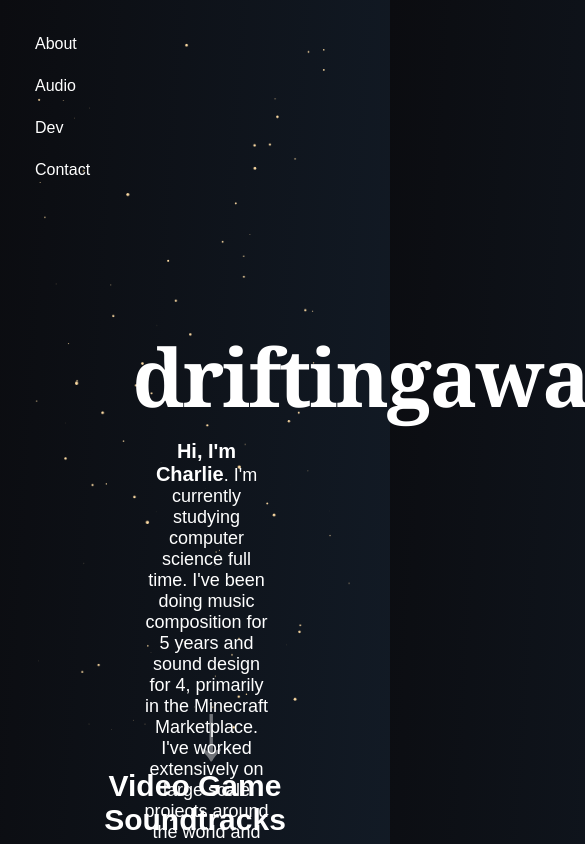
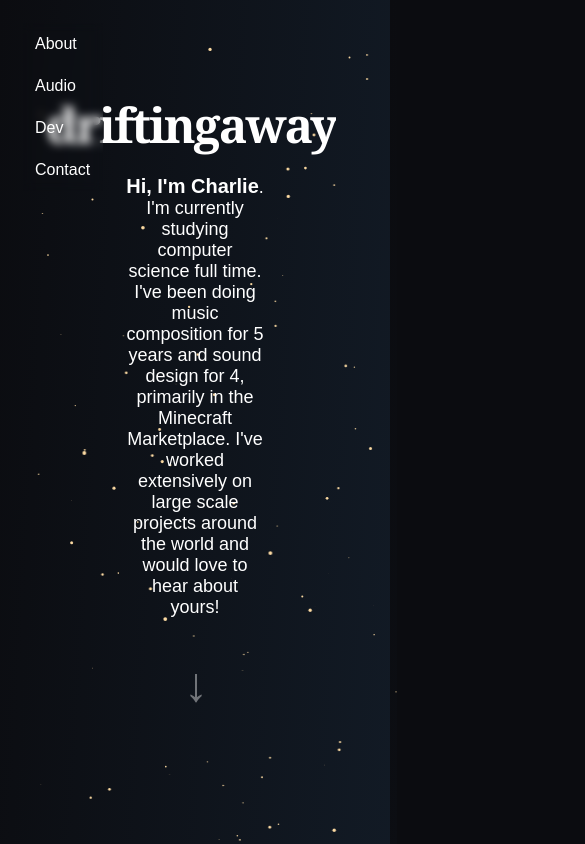
Before and after one commit to driftingawaynow/driftingawaynow.github.io, a plain HTML site: page index.html in a window 390 px wide. Shown: the top 844 px of the page, 585 px wide, since content can reach past the window. Drawn offline with Linux system fonts and the light colour scheme.

Commit message:
making more mobile friendly

```diff
--- a/style.css
+++ b/style.css
@@ -7,16 +7,17 @@ body {
 }
 
 canvas {
-    position: static;
+    position: absolute;
     perspective: -10px;
-    width: 95%;
+    width: 96%;
+    height: 100%
 }
 
 h1 {
     font-family: Georgia, sans-serif;
-    font-size: 5em;
+    font-size: 3em;
     letter-spacing: -2px;
-    position: absolute;
+    position: relative;
 }
 
 h2 {
@@ -29,15 +30,15 @@ main {
 }
 
 .arrow {
-    position: absolute;
-    left: 49%;
-    bottom: 1%;
+    position: relative;
     animation: fadeIn 8s;
 }
 
 .vertical-menu {
     width: 80px; /* Set a width if you like */
     position: fixed;
+    z-index: 2000;
+    backdrop-filter: blur(5px);
 }
 
 .vertical-menu a {
@@ -61,7 +62,7 @@ main {
 }
 
 .about {
-    position: absolute;
+    position: relative;
     padding-left: 30%;
     padding-right: 30%;
     top: 50%;
@@ -106,7 +107,8 @@ a:hover.button, a:active.button {
 /* row and column decoration */
 .row {
     margin: 0px -18px;
-    padding: 8px;
+    padding-left: 100px;
+    padding-right: 100px;
     display: flex;
     flex-wrap: wrap;
     justify-content: center;
@@ -172,14 +174,13 @@ a:hover.button, a:active.button {
     animation:
       typing 1s steps(12, end),
       blink-caret 1s step-end infinite;
-    top: 38%;
-    left: 34%;
+    margin-top: 20%;
 }
 
 /* The typing effect */
 @keyframes typing {
     from { width: 0 }
-    to { width: 35% }
+    to { width: 20% }
 }
 
 /* The typewriter cursor effect */
```
Also changed, not shown: index.html (+1 -1 lines).
